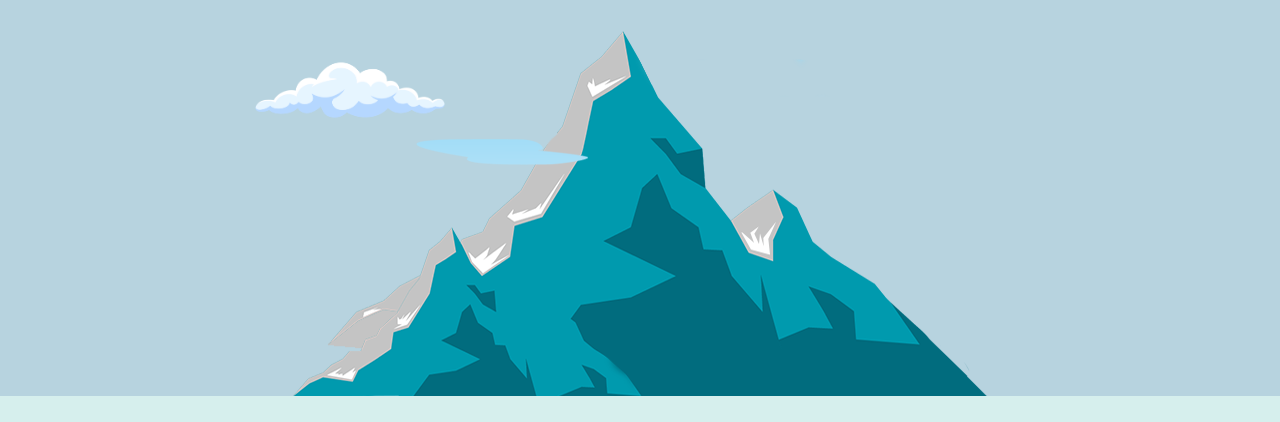
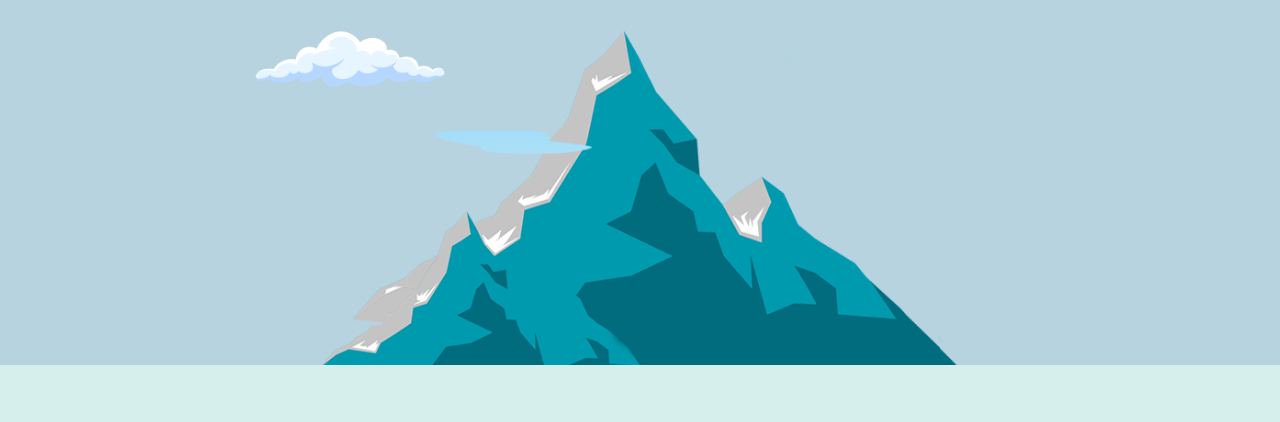
Before and after one commit to DilshanHJ/MySite, a plain HTML site: page index.html in a window 1280 px wide. Shown: the part 334-756 px from the top of the page. Drawn offline with Linux system fonts and the light colour scheme.

Commit message:
Update index.html

```diff
--- a/index.html
+++ b/index.html
@@ -18,7 +18,7 @@
         <h1>I'm Dilshan</h1>
         <h2 style="margin-top: 0px;">a programmer</h2>
         <img class="bottom-cloud" src="img/cloud1.png" alt="cloud" width="200">
-        <img src="img/mountain.png" alt="">
+        <img style="width: 50%;" src="img/mountain.png" alt="">
         <div id="mountain-base"></div>
 
     </div>
```
